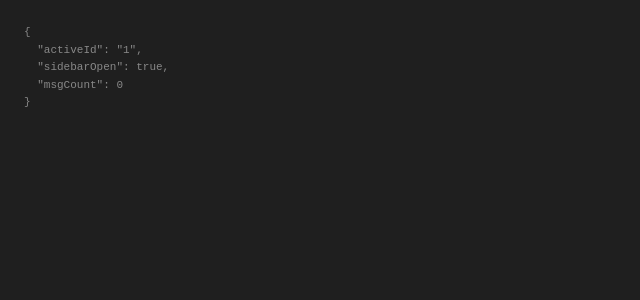
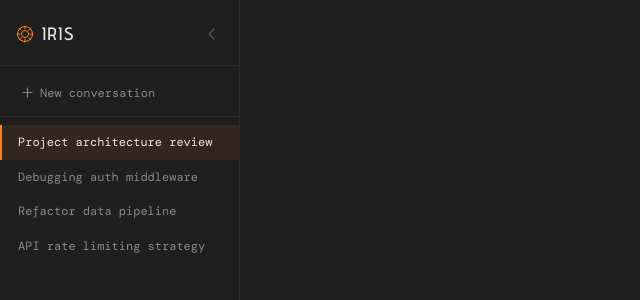
Before and after one commit to xshauryaa/iris-continual-learning, a React (Vite) app: page / in a window 1280 px wide. Shown: the top 300 px of the page, without its empty margins (0-640 px from the left). Built offline with nearby package versions, Linux system fonts and the light colour scheme; a web font is replaced by a local one.

Commit message:
feat: add Sidebar component with iris icon, conversation list, and collapse toggle

```diff
--- a/src/App.tsx
+++ b/src/App.tsx
@@ -1,5 +1,6 @@
 import { useReducer } from 'react';
 import { AppState, AppAction, Conversation, Message } from './types';
+import Sidebar from './components/Sidebar';
 import './App.css';
 
 const SEED_CONVERSATIONS: Conversation[] = [
@@ -70,10 +71,16 @@ export default function App() {
 
   return (
     <div className="app">
-      {/* Sidebar and ChatArea will be wired here in later commits */}
-      <pre style={{ color: 'var(--text-secondary)', padding: 24, fontSize: 11 }}>
-        {JSON.stringify({ activeId: state.activeId, sidebarOpen: state.sidebarOpen, msgCount: activeConversation.messages.length }, null, 2)}
-      </pre>
+      {state.sidebarOpen && (
+        <Sidebar
+          conversations={state.conversations}
+          activeId={state.activeId}
+          onSelect={(id) => dispatch({ type: 'SELECT_CONVERSATION', id })}
+          onNew={() => dispatch({ type: 'NEW_CONVERSATION' })}
+          onToggle={() => dispatch({ type: 'TOGGLE_SIDEBAR' })}
+        />
+      )}
+      {/* ChatArea goes here next */}
     </div>
   );
 }
--- /dev/null
+++ b/src/components/Sidebar.module.css
@@ -0,0 +1,108 @@
+.sidebar {
+  width: 240px;
+  flex-shrink: 0;
+  height: 100%;
+  display: flex;
+  flex-direction: column;
+  border-right: 1px solid var(--border);
+  overflow: hidden;
+}
+
+.header {
+  display: flex;
+  align-items: center;
+  justify-content: space-between;
+  padding: 20px 16px 16px;
+  border-bottom: 1px solid var(--border);
+}
+
+.logo {
+  display: flex;
+  align-items: center;
+  gap: 8px;
+  color: var(--accent);
+}
+
+.logoText {
+  font-family: var(--font-display);
+  font-size: 18px;
+  font-weight: 600;
+  letter-spacing: 0.08em;
+  color: var(--text-primary);
+}
+
+.collapseBtn {
+  display: flex;
+  align-items: center;
+  justify-content: center;
+  padding: 4px;
+  color: var(--text-muted);
+  border-radius: 4px;
+  transition: color 0.15s;
+}
+
+.collapseBtn:hover {
+  color: var(--text-secondary);
+}
+
+.newBtn {
+  padding: 12px 12px 8px;
+  border-bottom: 1px solid var(--border);
+}
+
+.newBtn button {
+  display: flex;
+  align-items: center;
+  gap: 7px;
+  width: 100%;
+  padding: 7px 10px;
+  color: var(--text-secondary);
+  font-size: 12px;
+  border-radius: 4px;
+  transition: color 0.15s, background 0.15s;
+}
+
+.newBtn button:hover {
+  color: var(--text-primary);
+  background: var(--surface);
+}
+
+.list {
+  flex: 1;
+  overflow-y: auto;
+  padding: 8px 0;
+  display: flex;
+  flex-direction: column;
+}
+
+.item {
+  display: block;
+  width: 100%;
+  padding: 9px 16px;
+  text-align: left;
+  color: var(--text-secondary);
+  font-size: 12px;
+  line-height: 1.4;
+  border-left: 2px solid transparent;
+  transition: color 0.15s, background 0.15s;
+  white-space: nowrap;
+  overflow: hidden;
+  text-overflow: ellipsis;
+}
+
+.item:hover {
+  color: var(--text-primary);
+  background: var(--surface);
+}
+
+.active {
+  color: var(--text-primary);
+  border-left-color: var(--accent);
+  background: var(--accent-faint);
+}
+
+.itemTitle {
+  display: block;
+  overflow: hidden;
+  text-overflow: ellipsis;
+}
--- /dev/null
+++ b/src/components/Sidebar.tsx
@@ -0,0 +1,67 @@
+import { Conversation } from '../types';
+import styles from './Sidebar.module.css';
+
+interface Props {
+  conversations: Conversation[];
+  activeId: string;
+  onSelect: (id: string) => void;
+  onNew: () => void;
+  onToggle: () => void;
+}
+
+function IrisIcon() {
+  return (
+    <svg width="18" height="18" viewBox="0 0 18 18" fill="none" aria-hidden="true">
+      <circle cx="9" cy="9" r="7.5" stroke="currentColor" strokeWidth="1" />
+      <circle cx="9" cy="9" r="3.5" stroke="currentColor" strokeWidth="1" />
+      <line x1="9" y1="1" x2="9" y2="4"   stroke="currentColor" strokeWidth="1" strokeLinecap="round" />
+      <line x1="9" y1="14" x2="9" y2="17"  stroke="currentColor" strokeWidth="1" strokeLinecap="round" />
+      <line x1="1" y1="9" x2="4" y2="9"    stroke="currentColor" strokeWidth="1" strokeLinecap="round" />
+      <line x1="14" y1="9" x2="17" y2="9"  stroke="currentColor" strokeWidth="1" strokeLinecap="round" />
+      <line x1="3.1" y1="3.1" x2="5.2" y2="5.2"   stroke="currentColor" strokeWidth="1" strokeLinecap="round" />
+      <line x1="12.8" y1="12.8" x2="14.9" y2="14.9" stroke="currentColor" strokeWidth="1" strokeLinecap="round" />
+      <line x1="14.9" y1="3.1" x2="12.8" y2="5.2"  stroke="currentColor" strokeWidth="1" strokeLinecap="round" />
+      <line x1="5.2" y1="12.8" x2="3.1" y2="14.9"  stroke="currentColor" strokeWidth="1" strokeLinecap="round" />
+    </svg>
+  );
+}
+
+export default function Sidebar({ conversations, activeId, onSelect, onNew, onToggle }: Props) {
+  return (
+    <aside className={styles.sidebar}>
+      <div className={styles.header}>
+        <div className={styles.logo}>
+          <IrisIcon />
+          <span className={styles.logoText}>IRIS</span>
+        </div>
+        <button className={styles.collapseBtn} onClick={onToggle} title="Collapse sidebar">
+          <svg width="14" height="14" viewBox="0 0 14 14" fill="none" aria-hidden="true">
+            <path d="M9 2L4 7l5 5" stroke="currentColor" strokeWidth="1.2" strokeLinecap="round" strokeLinejoin="round" />
+          </svg>
+        </button>
+      </div>
+
+      <div className={styles.newBtn}>
+        <button onClick={onNew}>
+          <svg width="11" height="11" viewBox="0 0 11 11" fill="none" aria-hidden="true">
+            <line x1="5.5" y1="1" x2="5.5" y2="10" stroke="currentColor" strokeWidth="1.2" strokeLinecap="round" />
+            <line x1="1" y1="5.5" x2="10" y2="5.5" stroke="currentColor" strokeWidth="1.2" strokeLinecap="round" />
+          </svg>
+          New conversation
+        </button>
+      </div>
+
+      <nav className={styles.list}>
+        {conversations.map((c) => (
+          <button
+            key={c.id}
+            className={`${styles.item} ${c.id === activeId ? styles.active : ''}`}
+            onClick={() => onSelect(c.id)}
+          >
+            <span className={styles.itemTitle}>{c.title}</span>
+          </button>
+        ))}
+      </nav>
+    </aside>
+  );
+}
```
